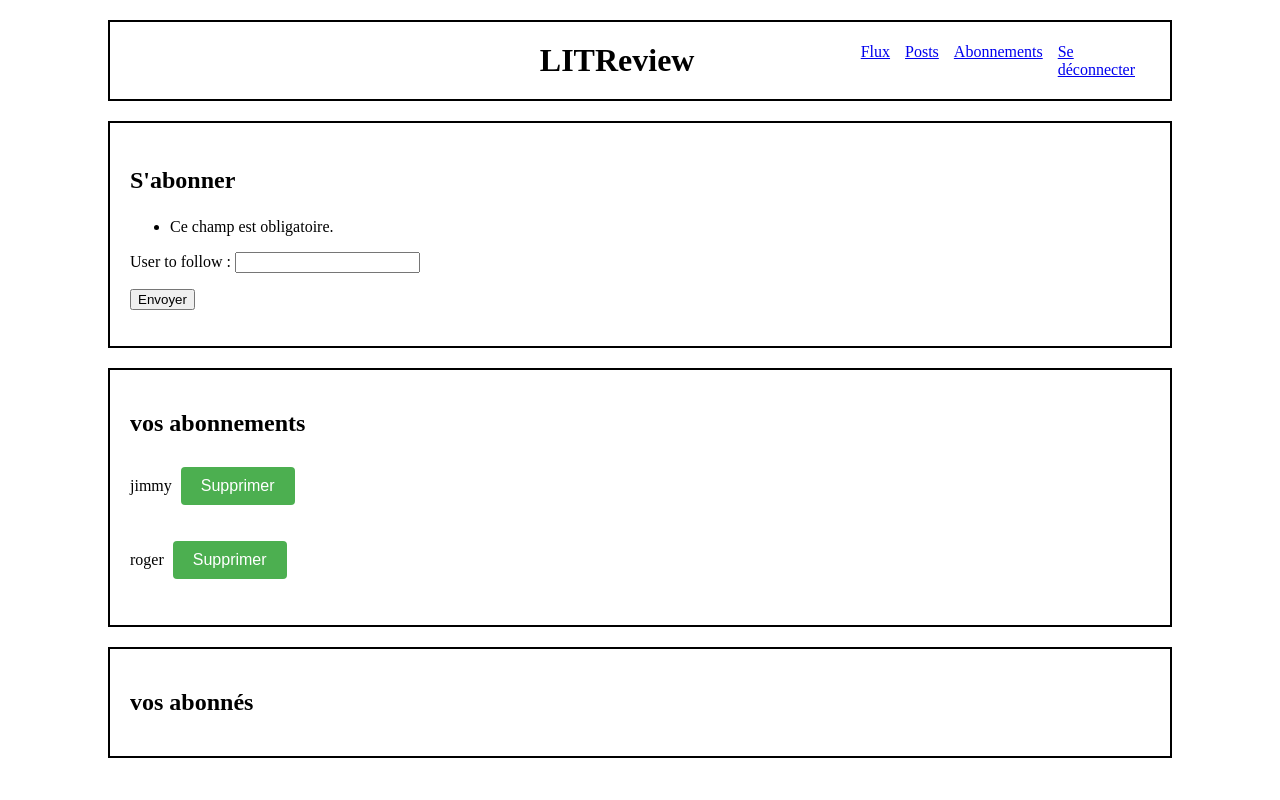
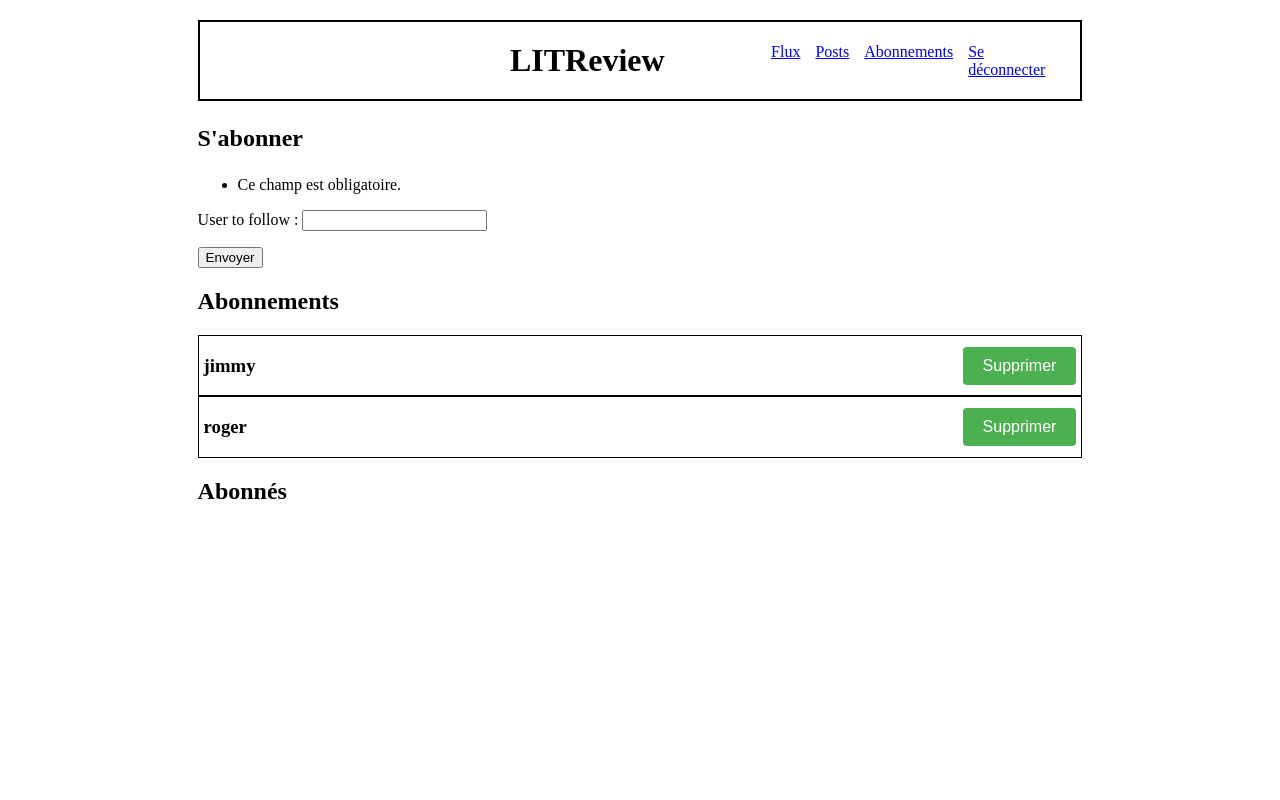
Before and after one commit to NicolasF425/litrevu, a Django app: page /subscriptions/ in a window 1280 px wide. Run offline with Django 5.2, Linux system fonts and the light colour scheme; a user stored in the database is signed in; data comes from the database, SQL or seed files in the repository; both versions use the stored data as it was after the commit.

Commit message:
ajout css

```diff
--- a/litrevu/appli/templates/appli/subscriptions.html
+++ b/litrevu/appli/templates/appli/subscriptions.html
@@ -1,6 +1,6 @@
 {% extends 'base_connected.html' %}
 {% block content %}
-    <div class="div_border">
+    <div class="div_margins">
         <h2><p>S'abonner</p></h2>
         <form method="post">
             {{ form.as_p }}
@@ -9,16 +9,25 @@
             <button type="submit">Envoyer</button>
         </form>
     </div>
-    <div class="div_border">
-        <h2>vos abonnements</h2>
+    <div class="div_margins">
+        <h2>Abonnements</h2>
         {% for instance in followed_users %}
-            <p>{{ instance.followed_user.username }} <a href="{% url 'delete_following' instance.id %}" class="button">Supprimer</a></p>
+            <div class="div_table_border">
+                <div>
+                    <h3>{{ instance.followed_user.username }}</h3>
+                </div>
+                <div>
+                    <a href="{% url 'delete_following' instance.id %}" class="button">Supprimer</a>
+                </div>
+            </div>
         {% endfor %}
     </div>
-    <div class="div_border">
-        <h2>vos abonnés</h2>
+    <div class="div_margins">
+        <h2>Abonnés</h2>
         {% for instance in followers %}
-            <p>{{ instance.username }}</p>
+            <div class="div_table_border">
+                <h3>{{ instance.username }}</h3>
+            </div>
         {% endfor %}
     </div>
 
--- a/litrevu/static/styles.css
+++ b/litrevu/static/styles.css
@@ -1,6 +1,17 @@
 .div_border {
-    margin-left: 100px;
-    margin-right: 100px;
+    margin-left: 15%;
+    margin-right: 15%;
+    margin-top: 20px;
+    margin-bottom: 20px;
+    padding: 20px;
+    border-width:2px;
+    border-style:solid;
+    border-color:black;
+}
+
+.div_border_internal {
+    margin-left: 5%;
+    margin-right: 5%;
     margin-top: 20px;
     margin-bottom: 20px;
     padding: 20px;
@@ -10,13 +21,23 @@
 }
 
 .div_margins {
-    margin-left: 100px;
-    margin-right: 100px;
+    margin-left: 15%;
+    margin-right: 15%;
+}
+
+.div_table_border {
+    padding-left: 5px;
+    border-width: 1px;
+    border-style: solid;
+    border-color: black;
+    display: flex;
+    justify-content: space-between;
+    align-items: center;
 }
 
 .div_margins_border {
-    margin-left: 100px;
-    margin-right: 100px;
+    margin-left: 15%;
+    margin-right: 15%;
     padding: 20px;
     border-width:2px;
     border-style:solid;
@@ -53,8 +74,8 @@
 }
 
 img {
-    max-width: 300px;  /* Largeur maximale */
-    max-height: 300px; /* Hauteur maximale */
+    max-width: 20%;  /* Largeur maximale */
+    max-height: 20%; /* Hauteur maximale */
     width: auto;       /* Maintient le ratio d'aspect */
     height: auto;      /* Maintient le ratio d'aspect */
   }
```
Also changed, not shown: litrevu/appli/templates/appli/flux.html (+5 -4 lines), litrevu/appli/templates/appli/post_list.html (+7 -3 lines), litrevu/db.sqlite3.
